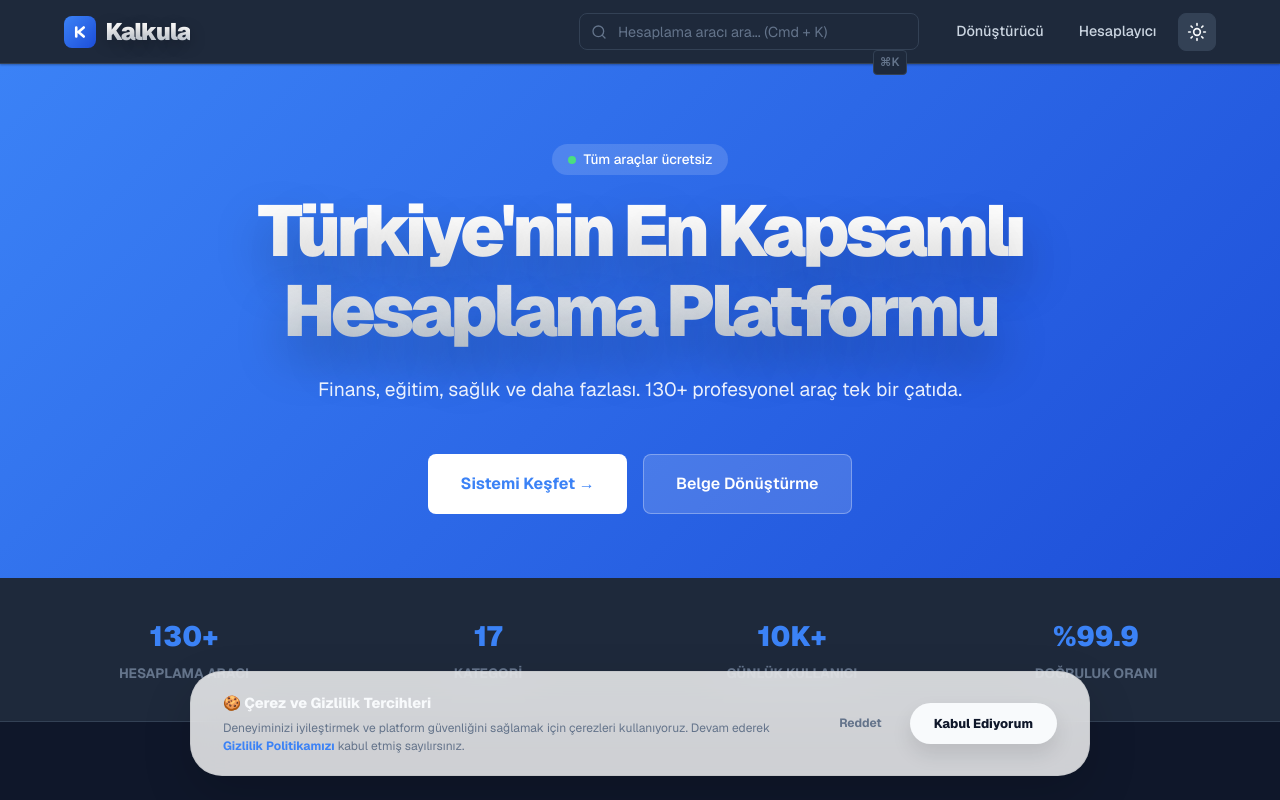
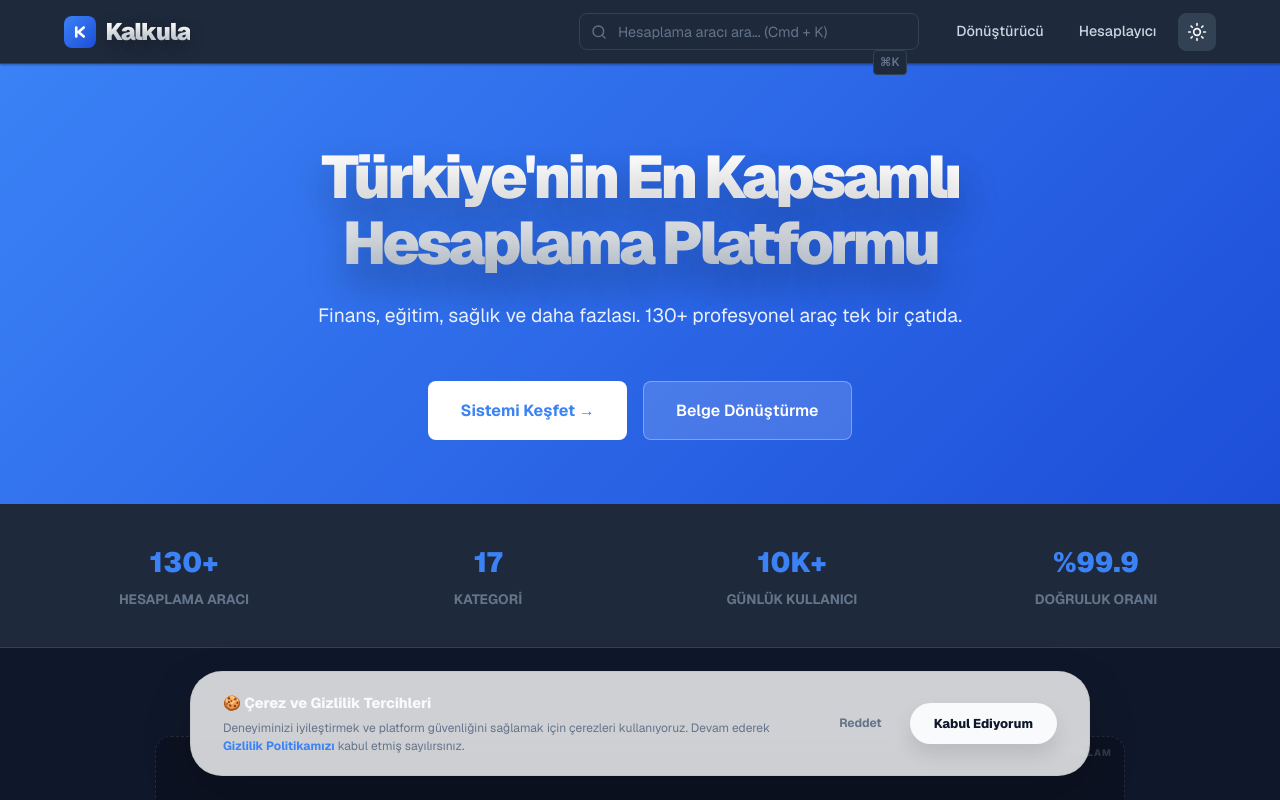
Before and after one commit to Mefeuzunn/kalkula.com, a Next.js app: page / in a window 1280 px wide. Shown: the top 800 px of the page. Built offline with nearby package versions, Linux system fonts and the light colour scheme.

Commit message:
style: remove redundant free tools badge and finalize adsense slots

```diff
--- a/src/app/page.tsx
+++ b/src/app/page.tsx
@@ -56,12 +56,8 @@ export default function Home() {
         color: "white",
       }}>
         <div className="container">
-          <div style={{ marginBottom: "1rem", display: "inline-flex", alignItems: "center", gap: "0.5rem", background: "rgba(255,255,255,0.15)", borderRadius: "9999px", padding: "0.3rem 1rem", fontSize: "0.85rem", fontWeight: 500 }}>
-            <span style={{ width: 8, height: 8, background: "#4ade80", borderRadius: "50%", display: "inline-block" }}></span>
-            Tüm araçlar ücretsiz
-          </div>
             <h1 style={{
-            fontSize: "4.5rem",
+              fontSize: "3.75rem",
               fontWeight: 900,
               marginBottom: "1.5rem",
               lineHeight: 1.1,
@@ -69,7 +65,7 @@ export default function Home() {
               background: "linear-gradient(to bottom, #ffffff 40%, #cbd5e1 100%)",
               WebkitBackgroundClip: "text",
               WebkitTextFillColor: "transparent",
-            textShadow: "0 25px 50px rgba(0,0,0,0.25)"
+              textShadow: "0 20px 40px rgba(0,0,0,0.3)"
             }}>
               Türkiye&apos;nin En Kapsamlı<br />Hesaplama Platformu
             </h1>
@@ -177,10 +173,6 @@ export default function Home() {
         color: "white",
         borderBottom: "1px solid rgba(255,255,255,0.1)"
       }}>
-        <div style={{ marginBottom: "1rem", display: "inline-flex", alignItems: "center", gap: "0.5rem", background: "rgba(255,255,255,0.15)", borderRadius: "9999px", padding: "0.2rem 0.8rem", fontSize: "0.75rem", fontWeight: 600 }}>
-          <span style={{ width: 6, height: 6, background: "#4ade80", borderRadius: "50%", display: "inline-block" }}></span>
-          Tüm araçlar ücretsiz
-        </div>
         <h1 style={{
           fontSize: "2.75rem",
           fontWeight: 900,
```
Lines whose indentation alone changed are shown as unchanged.
